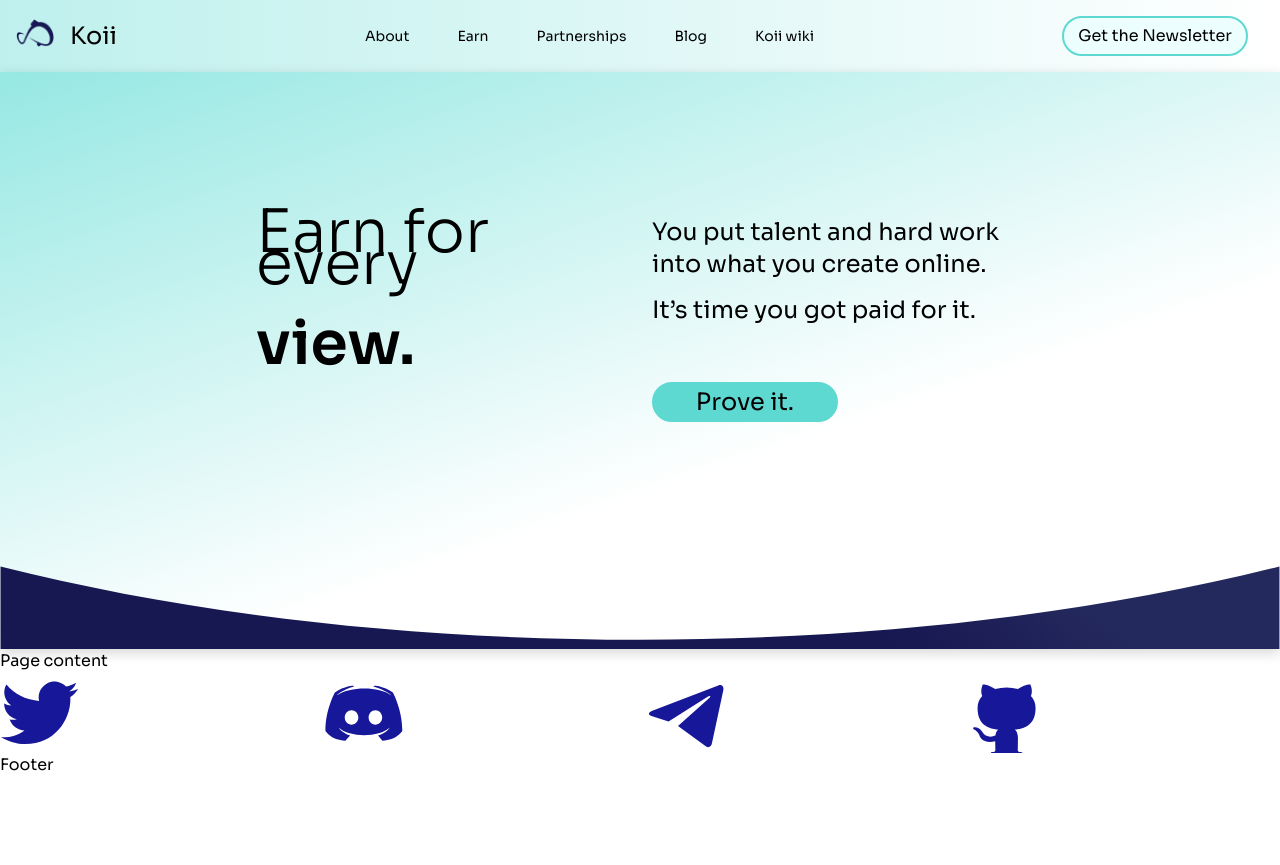
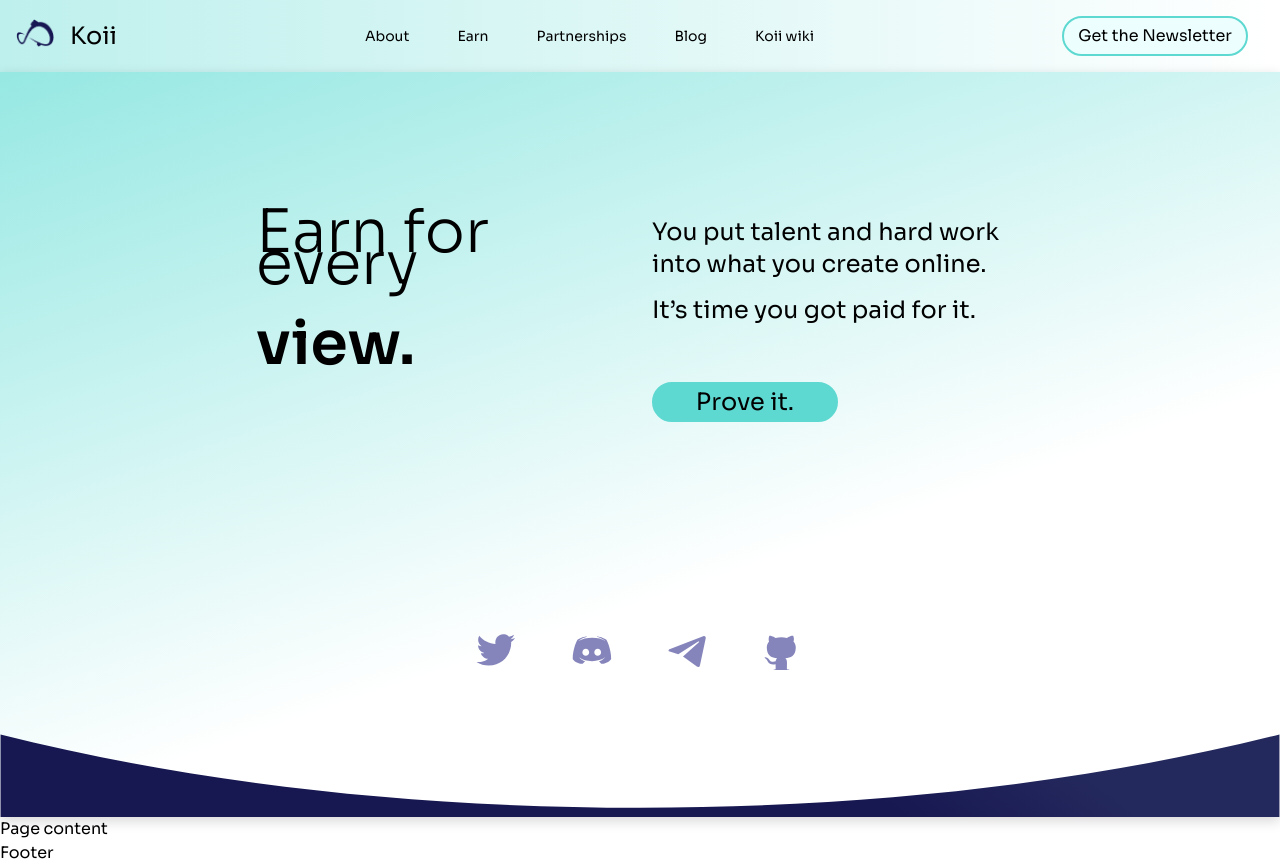
Before and after one commit to koii-network/homepage, a Next.js app: page / in a window 1280 px wide. Before the commit the page ends 800 px from the top, so only its background shows below. Built offline with nearby package versions, Linux system fonts and the light colour scheme.

Commit message:
update IconButton in hero

```diff
--- a/components/hero.tsx
+++ b/components/hero.tsx
@@ -1,6 +1,6 @@
 import Image from "next/image";
 import { Button } from "./ui/Button";
-
+import { IconButton } from "@/components/ui/Button";
 import styles from "../styles/home.module.css"
 
 export const Hero = () => {
@@ -23,8 +23,11 @@
                 </div>
             </div>
 
-            <div className="grid grid-cols-4 palce-content-center">
-
+            <div className="grid grid-cols-4 justify-items-center px-[28rem] my-16">
+                <IconButton as="twitter" fill="#8585BC" px="40"/>
+                <IconButton as="discord" fill="#8585BC" px="40"/>
+                <IconButton as="telegram" fill="#8585BC" px="40"/>
+                <IconButton as="github" fill="#8585BC" px="40"/>
             </div>
 
             <svg viewBox="0 0 1441 94" fill="none" xmlns="http://www.w3.org/2000/svg">
--- a/components/ui/Button/IconButton.tsx
+++ b/components/ui/Button/IconButton.tsx
@@ -46,6 +46,22 @@
             </svg>
         </a>
         }
+         {as === "linkedin" &&
+        <a href="https://www.linkedin.com/company/open-koi/" target="_blank">
+           <svg width={px} height={px} viewBox="0 0 17 16" fill="none" xmlns="http://www.w3.org/2000/svg">
+           <path d="M3.56768 1.77857C3.56745 2.25004 3.37928 2.7021 3.04458 3.03532C2.70987 3.36853 2.25605 3.55559 1.78295 3.55536C1.30984 3.55512 0.856212 3.36761 0.521844 3.03406C0.187476 2.70051 -0.000236329 2.24826 2.23302e-07 1.77679C0.000236775 1.30532 0.188403 0.853255 0.523106 0.520042C0.857808 0.186829 1.31163 -0.000235512 1.78473 2.22531e-07C2.25784 0.000235957 2.71147 0.187753 3.04584 0.521299C3.3802 0.854845 3.56792 1.3071 3.56768 1.77857ZM3.6212 4.87173H0.0535154V16H3.6212V4.87173ZM9.25813 4.87173H5.70829V16H9.22246V10.1603C9.22246 6.90717 13.4769 6.60497 13.4769 10.1603V16H17V8.9515C17 3.46736 10.703 3.6718 9.22246 6.36498L9.25813 4.87173Z"
+            fill={fill}/>
+            </svg>
+        </a>
+        }
+         {as === "youtube" &&
+        <a href="https://www.youtube.com/c/KoiiNetwork" target="_blank">
+           <svg width={px} height={px} viewBox="0 0 24 16" fill="none" xmlns="http://www.w3.org/2000/svg">
+            <path fill-rule="evenodd" clip-rule="evenodd" d="M20.6878 0.63312C21.6253 0.88312 22.4378 1.63312 22.6878 2.57062C23.2503 4.88312 23.2503 11.1956 22.6878 13.4456C22.4378 14.3831 21.6253 15.1331 20.6878 15.3831C18.3753 16.0081 5.56281 16.0081 3.31281 15.3831C2.37531 15.1331 1.56281 14.3831 1.31281 13.4456C0.687808 11.0081 0.750308 4.94562 1.31281 2.57062C1.56281 1.63312 2.37531 0.88312 3.31281 0.63312C5.75031 0.00812048 18.5628 0.0706205 20.6878 0.63312ZM15.5625 8.00806L9.75 11.3206V4.69556L15.5625 8.00806Z"
+            fill={fill}/>
+            </svg>
+        </a>
+        }
     </div>
   )
   ;
--- a/pages/index.tsx
+++ b/pages/index.tsx
@@ -10,12 +10,6 @@
 <div>
     <Hero/>
     Page content
-    <div className="grid grid-cols-4 gap-4">
-    <IconButton as="twitter" fill="#171799" px="80"/>
-    <IconButton as="discord" fill="#171799" px="80"/>
-    <IconButton as="telegram" fill="#171799" px="80"/>
-    <IconButton as="github" fill="#171799" px="80"/>
-    </div>
 </div>
   );
 
```
